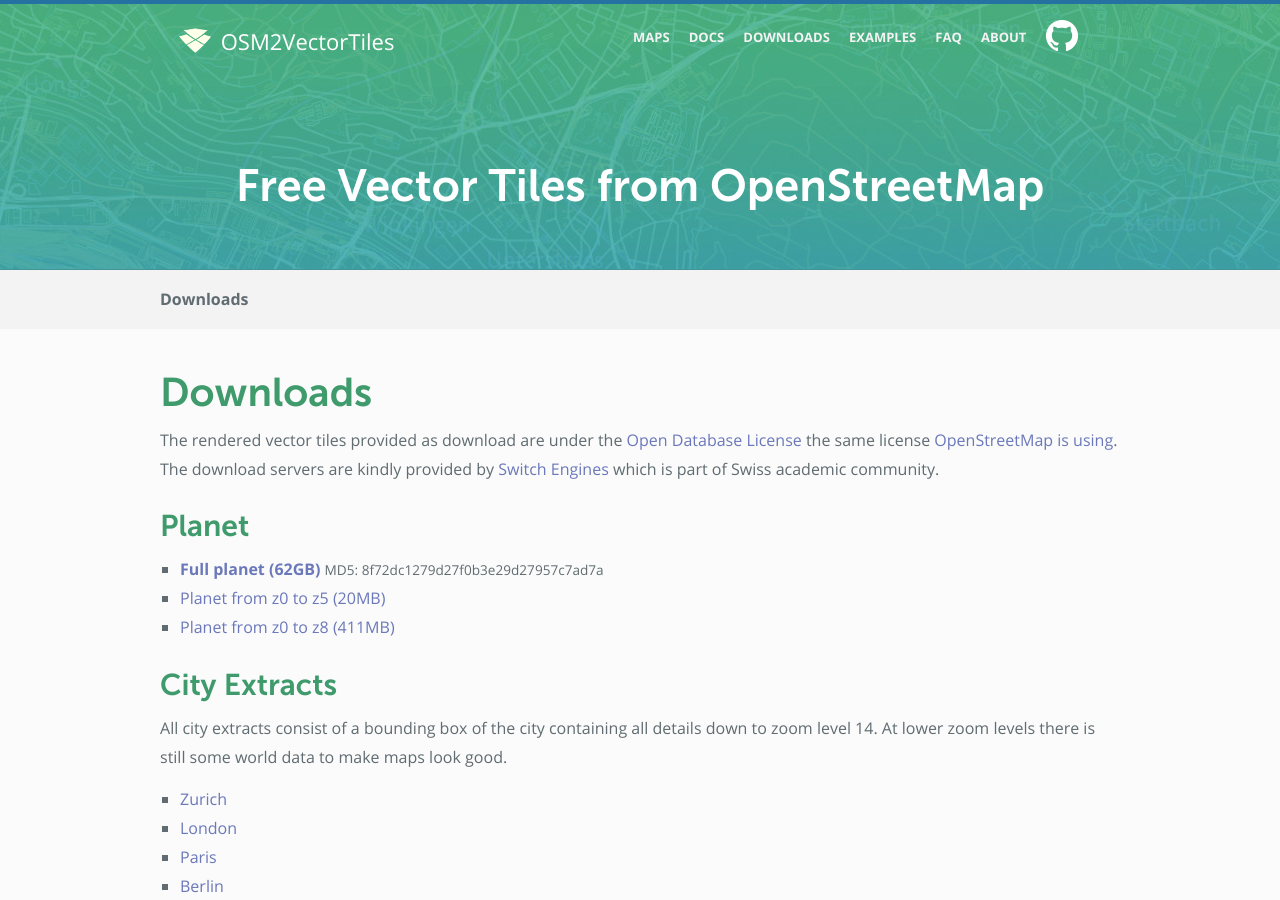
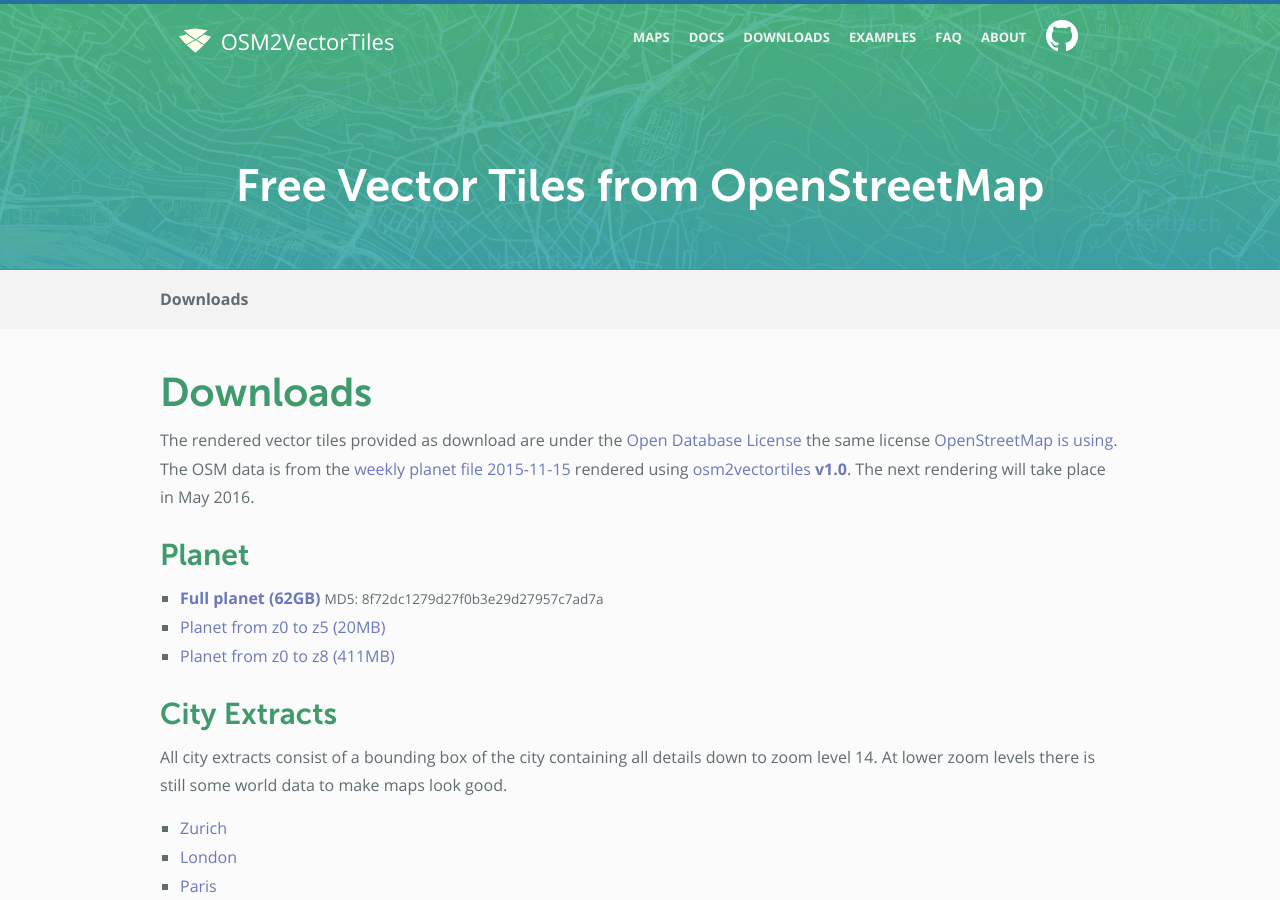
Before and after one commit to osm2vectortiles/osm2vectortiles, a Jekyll site: the page built from downloads.md, in a window 1280 px wide and 900 px high. Built offline with Jekyll 4.4.1, drawn with Linux system fonts in a browser that asks for light colours.

Commit message:
Include rendering date #202

```diff
--- a/downloads.md
+++ b/downloads.md
@@ -8,7 +8,7 @@
 
 The rendered vector tiles provided as download are under
 the [Open Database License](https://tldrlegal.com/license/odc-open-database-license-(odbl)) the same license [OpenStreetMap is using](https://www.openstreetmap.org/copyright).
-The download servers are kindly provided by [Switch Engines](https://www.switch.ch/engines/) which is part of Swiss academic community.
+The OSM data is from the [weekly planet file 2015-11-15](http://planet.osm.org/planet/2015/planet-151116.osm.bz2) rendered using [osm2vectortiles **v1.0**](https://github.com/osm2vectortiles/osm2vectortiles/releases/tag/v1.0). The  next rendering will take place in May 2016.
 
 ## Planet
 
```
